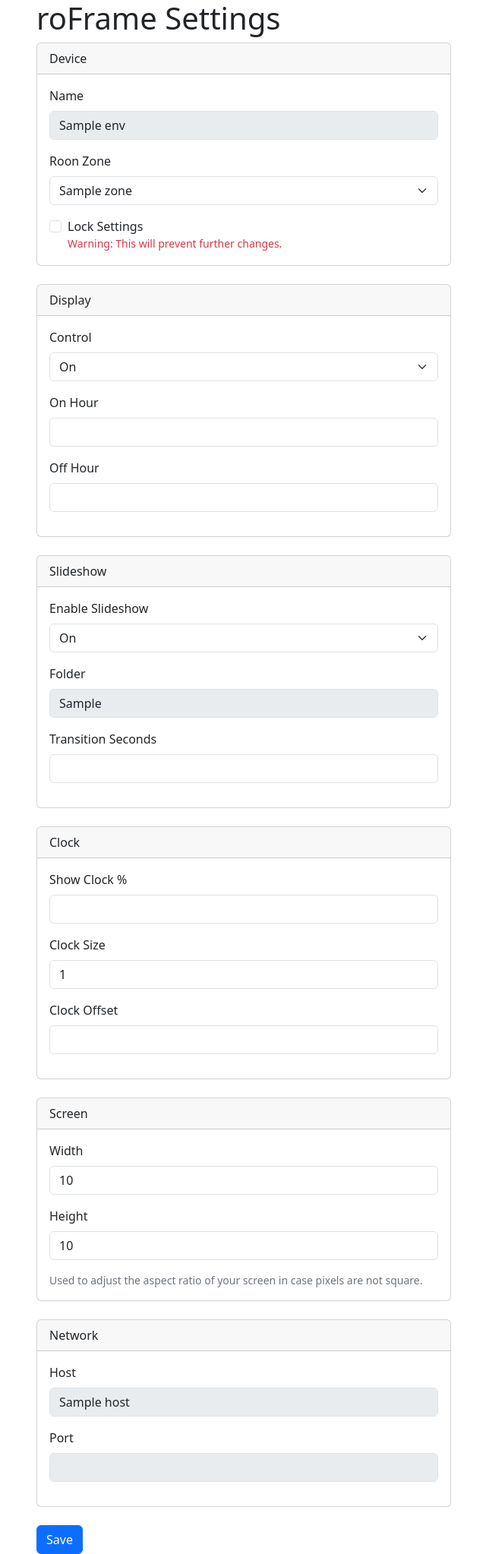
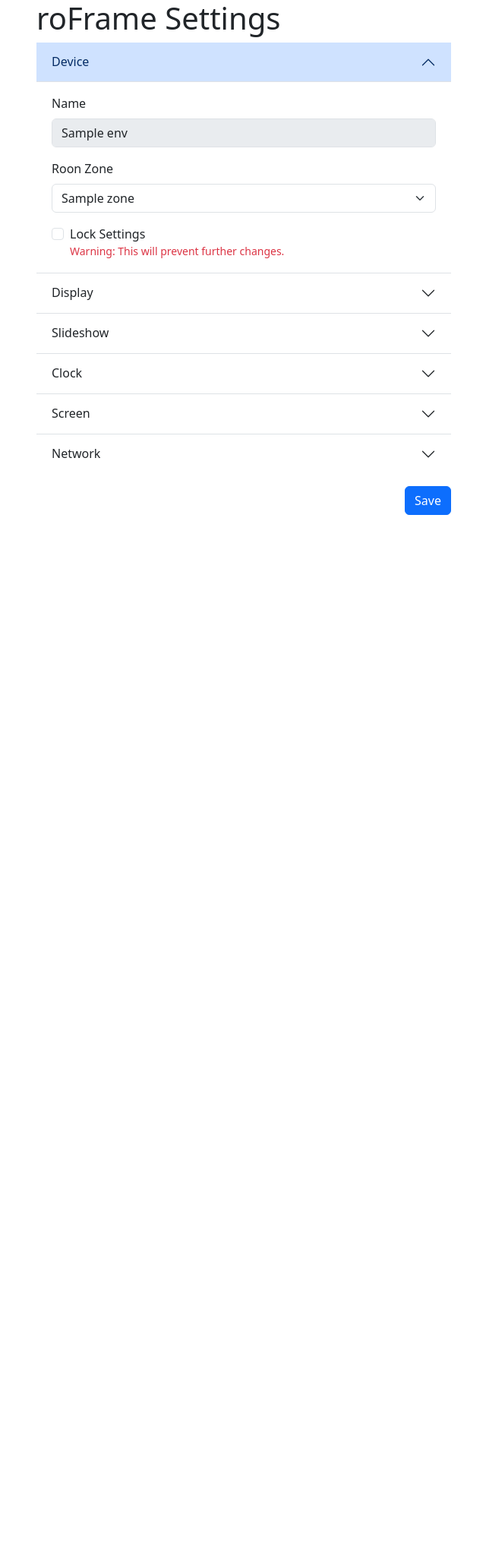
Before and after one commit to igfarm/roFrame, a Flask app: template templates/settings.html in a window 1280 px wide. Shown: the whole page at 76% size, without its empty margins (319-959 px from the left). After the commit the page ends 678 px from the top, so only its background shows below. Run offline with Flask 3, Linux system fonts and the light colour scheme; the template is opened without the code that fills it: most values are stand-ins (such as "Sample title", 1, 10 or a date in 2020); parts of the project's set-up code (start-up, migrations or seed data) failed here and were passed over; some libraries are stand-ins or nearby versions.

Commit message:
clean up form

```diff
--- a/templates/settings.html
+++ b/templates/settings.html
@@ -12,11 +12,15 @@
             <div class="col-12 col-sm-10 col-md-8 col-lg-6">
                 <h1>roFrame Settings</h1>
                 <form method="POST" action="/settings">
-                    <div class="card mb-4">
-                        <div class="card-header">
+                    <div class="accordion accordion-flush" id="settingsAccordion">
+                        <div class="accordion-item">
+                            <h2 class="accordion-header" id="deviceHeading">
+                                <button class="accordion-button" type="button" data-bs-toggle="collapse" data-bs-target="#deviceCollapse" aria-expanded="true" aria-controls="deviceCollapse">
                                     Device
-                        </div>
-                        <div class="card-body">
+                                </button>
+                            </h2>
+                            <div id="deviceCollapse" class="accordion-collapse collapse show" aria-labelledby="deviceHeading" data-bs-parent="#settingsAccordion">
+                                <div class="accordion-body">
                                     <div class="mb-3">
                                         <label for="NAME" class="form-label">Name</label>
                                         <input type="text" disabled class="form-control" id="NAME" name="NAME" value="{{ env.NAME }}">
@@ -36,12 +40,15 @@
                                     </div>
                                 </div>
                             </div>
-
-                    <div class="card mb-4">
-                        <div class="card-header">
+                        </div>
+                        <div class="accordion-item">
+                            <h2 class="accordion-header" id="displayHeading">
+                                <button class="accordion-button collapsed" type="button" data-bs-toggle="collapse" data-bs-target="#displayCollapse" aria-expanded="false" aria-controls="displayCollapse">
                                     Display
-                        </div>
-                        <div class="card-body">
+                                </button>
+                            </h2>
+                            <div id="displayCollapse" class="accordion-collapse collapse" aria-labelledby="displayHeading" data-bs-parent="#settingsAccordion">
+                                <div class="accordion-body">
                                     <div class="mb-3">
                                         <label for="DISPLAY_CONTROL" class="form-label">Control</label>
                                         <select class="form-select" id="DISPLAY_CONTROL" name="DISPLAY_CONTROL">
@@ -59,11 +66,15 @@
                                     </div>
                                 </div>
                             </div>
-                    <div class="card mb-4">
-                        <div class="card-header">
+                        </div>
+                        <div class="accordion-item">
+                            <h2 class="accordion-header" id="slideshowHeading">
+                                <button class="accordion-button collapsed" type="button" data-bs-toggle="collapse" data-bs-target="#slideshowCollapse" aria-expanded="false" aria-controls="slideshowCollapse">
                                     Slideshow
-                        </div>
-                        <div class="card-body">
+                                </button>
+                            </h2>
+                            <div id="slideshowCollapse" class="accordion-collapse collapse" aria-labelledby="slideshowHeading" data-bs-parent="#settingsAccordion">
+                                <div class="accordion-body">
                                     <div class="mb-3">
                                         <label for="SLIDESHOW" class="form-label">Enable Slideshow</label>
                                         <select class="form-select" id="SLIDESHOW" name="SLIDESHOW">
@@ -81,11 +92,15 @@
                                     </div>
                                 </div>
                             </div>
-                    <div class="card mb-4">
-                        <div class="card-header">
+                        </div>
+                        <div class="accordion-item">
+                            <h2 class="accordion-header" id="clockHeading">
+                                <button class="accordion-button collapsed" type="button" data-bs-toggle="collapse" data-bs-target="#clockCollapse" aria-expanded="false" aria-controls="clockCollapse">
                                     Clock
-                        </div>
-                        <div class="card-body">
+                                </button>
+                            </h2>
+                            <div id="clockCollapse" class="accordion-collapse collapse" aria-labelledby="clockHeading" data-bs-parent="#settingsAccordion">
+                                <div class="accordion-body">
                                     <div class="mb-3">
                                         <label for="SLIDESHOW_CLOCK_RATIO" class="form-label">Show Clock %</label>
                                         <input type="number" class="form-control" id="SLIDESHOW_CLOCK_RATIO" name="SLIDESHOW_CLOCK_RATIO" value="{{ env.SLIDESHOW_CLOCK_RATIO }}" min="0" max="100">
@@ -100,29 +115,35 @@
                                     </div>
                                 </div>
                             </div>
-                    <div class="card mb-4">
-                        <div class="card-header">
+                        </div>
+                        <div class="accordion-item">
+                            <h2 class="accordion-header" id="screenHeading">
+                                <button class="accordion-button collapsed" type="button" data-bs-toggle="collapse" data-bs-target="#screenCollapse" aria-expanded="false" aria-controls="screenCollapse">
                                     Screen
-                        </div>
-                        <div class="card-body">
+                                </button>
+                            </h2>
+                            <div id="screenCollapse" class="accordion-collapse collapse" aria-labelledby="screenHeading" data-bs-parent="#settingsAccordion">
+                                <div class="accordion-body">
                                     <div class="mb-3">
                                         <label for="SCREEN_WIDTH" class="form-label">Width</label>
-                                <input type="number" class="form-control" id="SCREEN_WIDTH" name="SCREEN_WIDTH" value="{{ env.SCREEN_WIDTH }}" min="1" max="4000">
+                                        <input type="number" class="form-control" id="SCREEN_WIDTH" name="SCREEN_WIDTH" value="{{ env.SCREEN_WIDTH }}" min="0" max="4000">
                                     </div>
                                     <div class="mb-3">
                                         <label for="SCREEN_HEIGHT" class="form-label">Height</label>
-                                <input type="text" class="form-control" id="SCREEN_HEIGHT" name="SCREEN_HEIGHT" value="{{ env.SCREEN_HEIGHT }}" min="1" max="4000">
+                                        <input type="text" class="form-control" id="SCREEN_HEIGHT" name="SCREEN_HEIGHT" value="{{ env.SCREEN_HEIGHT }}" min="0" max="4000">
                                     </div>
                                     <small class="text-secondary d-block">Used to adjust the aspect ratio of your screen in case pixels are not square.</small>
                                 </div>
                             </div>
-
-                    <div class="card mb-4">
-                        <div class="card-header">
+                        </div>
+                        <div class="accordion-item">
+                            <h2 class="accordion-header" id="networkHeading">
+                                <button class="accordion-button collapsed" type="button" data-bs-toggle="collapse" data-bs-target="#networkCollapse" aria-expanded="false" aria-controls="networkCollapse">
                                     Network
-                        </div>
-                        <div class="card-body">
-
+                                </button>
+                            </h2>
+                            <div id="networkCollapse" class="accordion-collapse collapse" aria-labelledby="networkHeading" data-bs-parent="#settingsAccordion">
+                                <div class="accordion-body">
                                     <div class="mb-3">
                                         <label for="HOST" class="form-label">Host</label>
                                         <input type="text" disabled class="form-control" id="HOST" name="HOST" value="{{ env.HOST }}">
@@ -131,10 +152,11 @@
                                         <label for="PORT" class="form-label">Port</label>
                                         <input type="number" disabled class="form-control" id="PORT" name="PORT" value="{{ env.PORT }}">
                                     </div>
-
                                 </div>
                             </div>
-                    <div class="d-flex justify-content-between">
+                        </div>
+                    </div>
+                    <div class="d-flex justify-content-end mt-3">
                         <button type="submit" class="btn btn-primary">Save</button>
                     </div>
                 </form>
```
Lines whose indentation alone changed are shown as unchanged.
